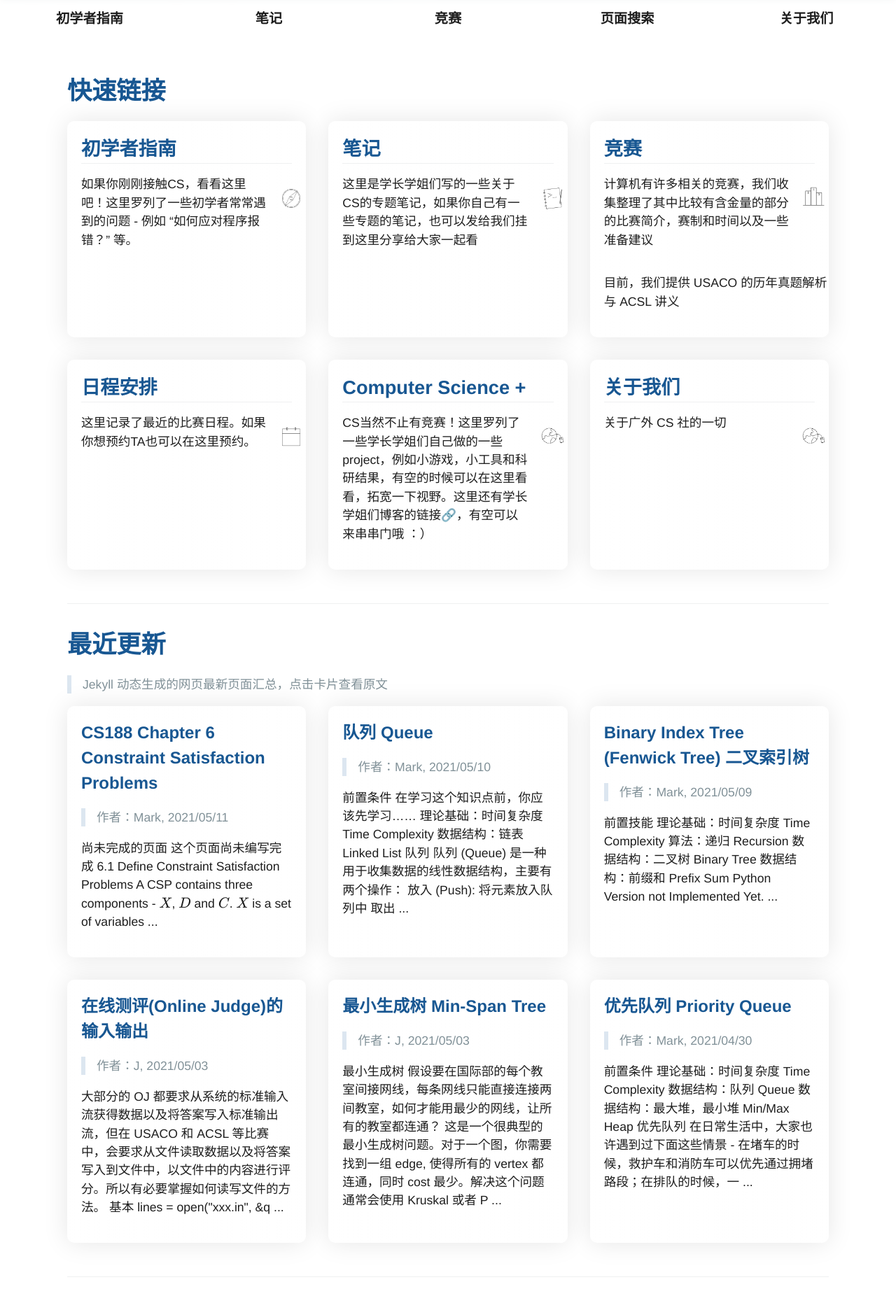
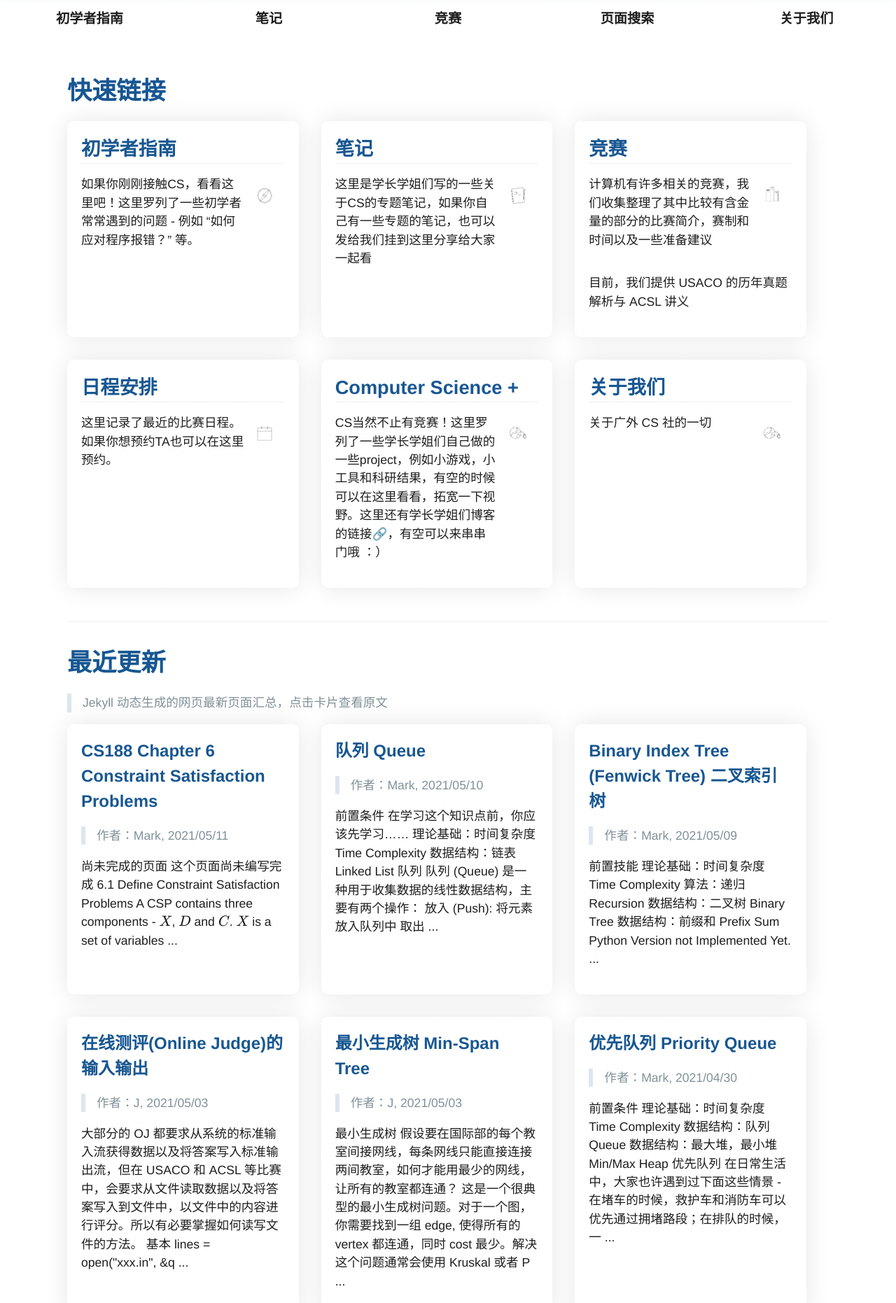
Before and after one commit to MarkChenYutian/gwcsclub, a Jekyll site: the page built from index.md, in a window 1280 px wide. Shown: the part 902-2764 px from the top of the page at 70% size. Built offline with Jekyll 4.4.1, drawn with Linux system fonts in a browser that asks for light colours; formulas are drawn with MathJax 3; comment, search, counter and statistics services are not loaded.

Commit message:
Update CSS

```diff
--- a/css/home_page.css
+++ b/css/home_page.css
@@ -7,7 +7,6 @@
     align-items: stretch;
     flex-direction: row;
     justify-content: flex-start;
-    margin-right: -2rem;
   }
 
 .flex-page-card{
```
Also changed, not shown: css/header-black.png (deleted), css/whiteTest.png (deleted), css/whiteTest2.png (deleted).
